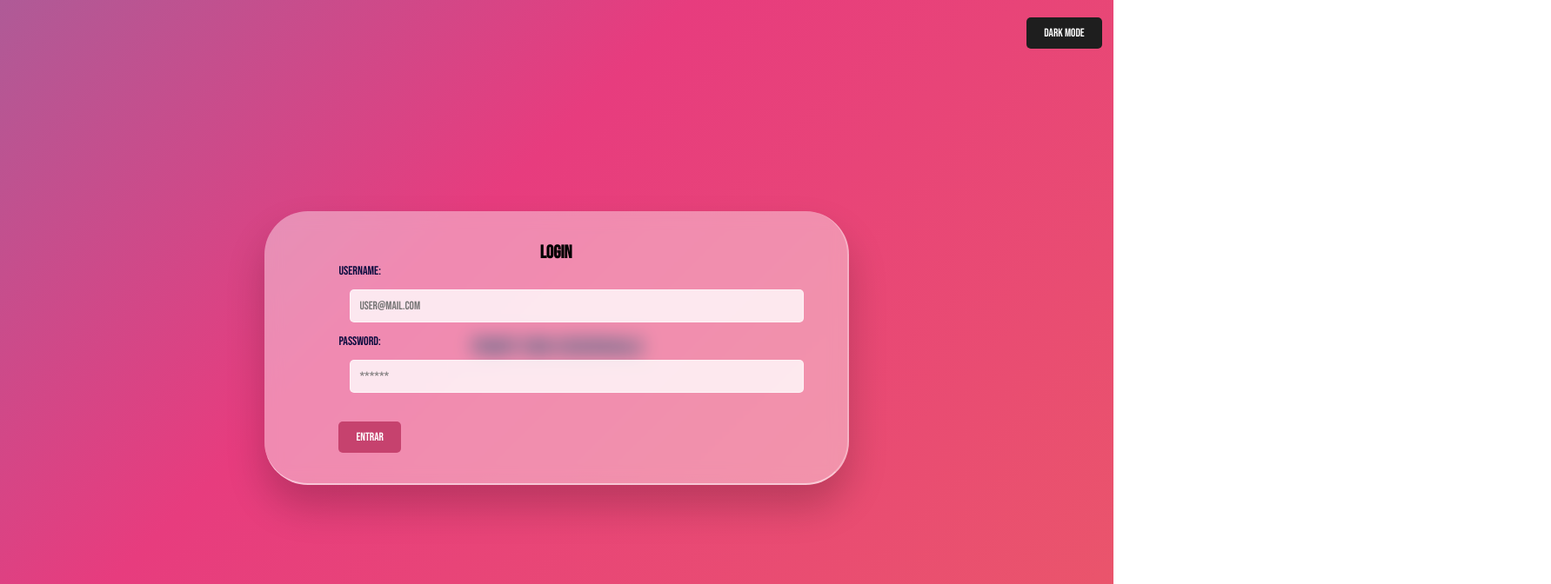
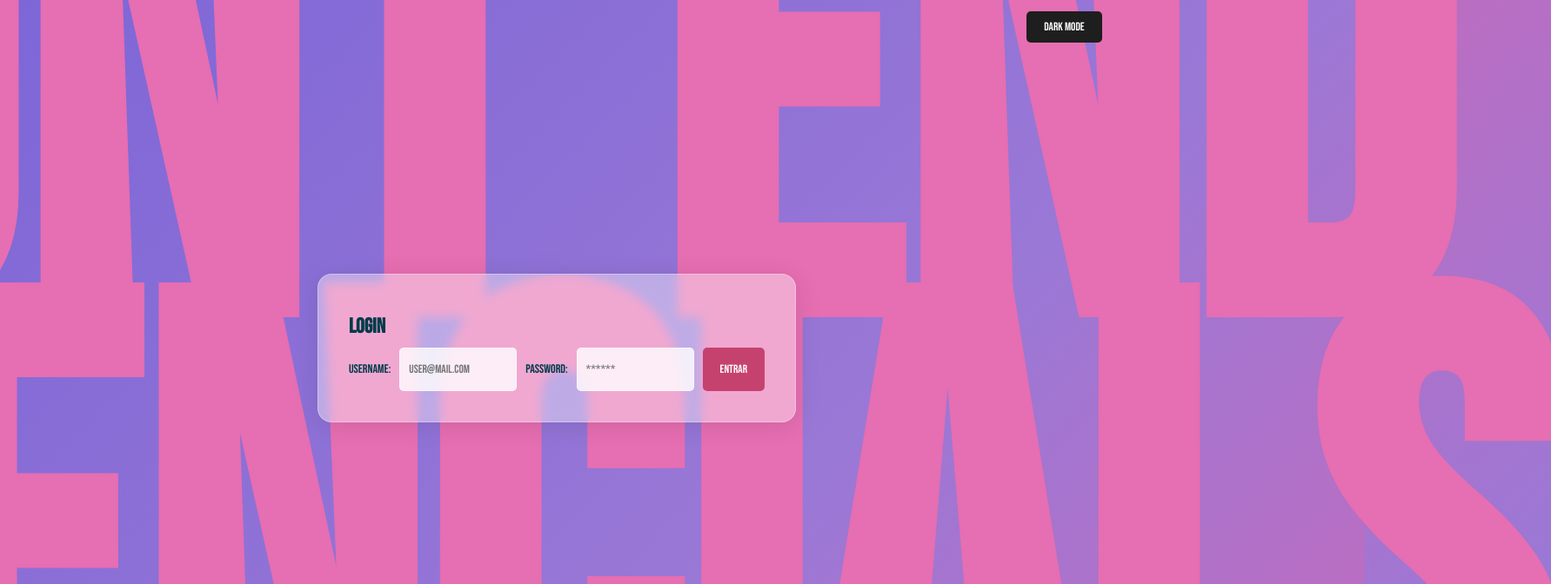
Before and after one commit to thaiscardosodemello/frontend.login, a plain HTML site: page index.html in a window 1280 px wide. Shown: the top 672 px of the page at 87% size, 1783 px wide, since content can reach past the window. Drawn offline with Linux system fonts and the light colour scheme.

Commit message:
ajustes de acessibilidade

```diff
--- a/css/style.css
+++ b/css/style.css
@@ -1,13 +1,13 @@
 :root {
     --primary-color: #C6426E;
     --secondary-color: #A02D53;
-    --background-light: linear-gradient(-45deg, #ee7752, #e73c7e, #23a6d5, #23d5ab);
+    --background-light: linear-gradient(-45deg, #F05DA1, #9A78D6, #715FD7, #9A78D6, #F05DA1);
     --background-dark: linear-gradient(-45deg, #1e1e1e, #2e2e2e);
     --glass-bg-light: rgba(255, 255, 255, 0.4);
     --glass-bg-dark: rgba(30, 30, 30, 0.6);
-    --text-color-light: #0b0c3f;
+    --text-color-light: #003B4A;
     --text-color-dark: #fff;
-    --input-bg-light: rgba(255, 255, 255, 0.8);align-self: start;
+    --input-bg-light: rgba(255, 255, 255, 0.8);
     --input-bg-dark: rgba(50, 50, 50, 0.8);
 }
 
@@ -18,6 +18,8 @@
 }
 
 body {
+    flex-direction: column;
+    align-items: center;
     display: flex;
     justify-content: center;
     align-items: center;
@@ -41,12 +43,29 @@ body {
     }
 }
 
-span {
+.skip-link {
+    position: absolute;
+    top: -40px;
+    left: 10px;
+    background: #000;
+    color: #fff;
+    padding: 8px;
+    transition: top 0.3s;
+}
+.skip-link:focus {
+    top: 10px;
+}
+h1 {
+    position: absolute;
+    top: 0;
+    right: 0;
+    left: 0;
+    bottom: 0;
     display: flex;
     justify-content: center;
     align-items: center;
     font-size: 55em;
-    color: #fff;
+    color: #E66EB2;
     user-select: none;
     pointer-events: none;
     line-height: 0.69em;
@@ -55,25 +74,26 @@ span {
     text-align: center;
 }
 
-h1 {
+h2 {
     padding: 10px 0;
     color: var(--text-color-light);
+    font-size: 24px;
 }
-
+h2.dark-mode {
+    color: var(--text-color-dark);
+}
 .glass {
     position: absolute;
-    width: 600px;
     background: var(--glass-bg-light);
-    box-shadow: 0 25px 45px rgba(0, 0, 0, 0.2);
-    border-radius: 50px;
-    border-right: 2px solid rgba(255, 255, 255, 0.3);
-    border-bottom: 2px solid rgba(255, 255, 255, 0.5);
-    backdrop-filter: blur(10px);
-    transition: background 0.3s ease;
-    display: flex;
+    border-radius: 16px;
+    box-shadow: 0 4px 30px rgba(0, 0, 0, 0.1);
+    backdrop-filter: blur(5.7px);
+    -webkit-backdrop-filter: blur(5.7px);
+    border: 1px solid rgba(255, 255, 255, 0.3);
     flex-direction: column;
     align-items: center;
     padding: 35px;
+    z-index: 1;
 }
 
 body.dark-mode {
@@ -87,18 +107,20 @@ body.dark-mode {
 h1.dark-mode, label.dark-mode {
     color: var(--text-color-dark);
 }
-
+form {
+    display: flex;
+}
 input {
-    width: 100%;
     padding: 10px;
-    margin-top: 5px;
+    margin: 0 10px;
     border: 1px solid rgba(255, 255, 255, 0.5);
     border-radius: 5px;
     background: var(--input-bg-light);
     color: #A02D53;
-    margin: 13px;
 }
-input:focus { border: 1px solid #A02D53;}
+input:focus {
+    border: 1px solid #A02D53;
+}
 input.dark-mode {
     background: var(--input-bg-dark);
     color: #fff;
@@ -107,13 +129,10 @@ input.dark-mode {
 label {
     color: var(--text-color-light);
     font-weight: 400;
-    top:10px;
-    border: 1px;
-    border-style: solid;
-    border: #fff;
+    line-height: 50px;
 }
+
 button {
-    margin-top: 20px;
     padding: 10px 20px;
     border: none;
     border-radius: 5px;
@@ -134,10 +153,14 @@ button.dark-mode {
 button.dark-mode:hover {
     background-color: #555;
 }
-#modeselection{
+
+#modeselection {
     position: absolute;
-    top: 0;
+    top:  1em;
     right: 1em;
     background-color: #1e1e1e;
 }
-#modeselection.dark-mode{ background-color:var(--primary-color);}
+
+#modeselection.dark-mode {
+    background-color: var(--primary-color);
+}
```
